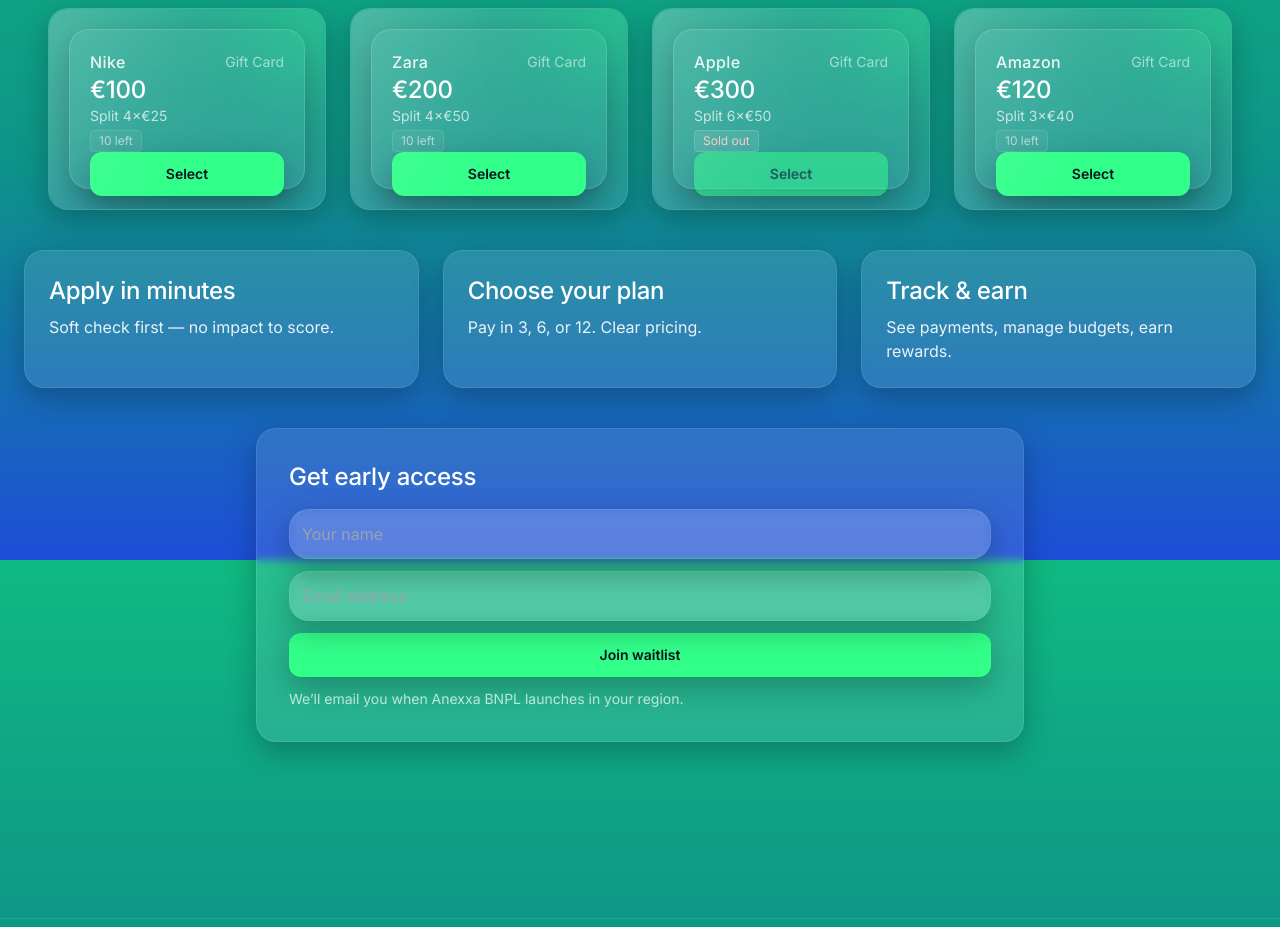
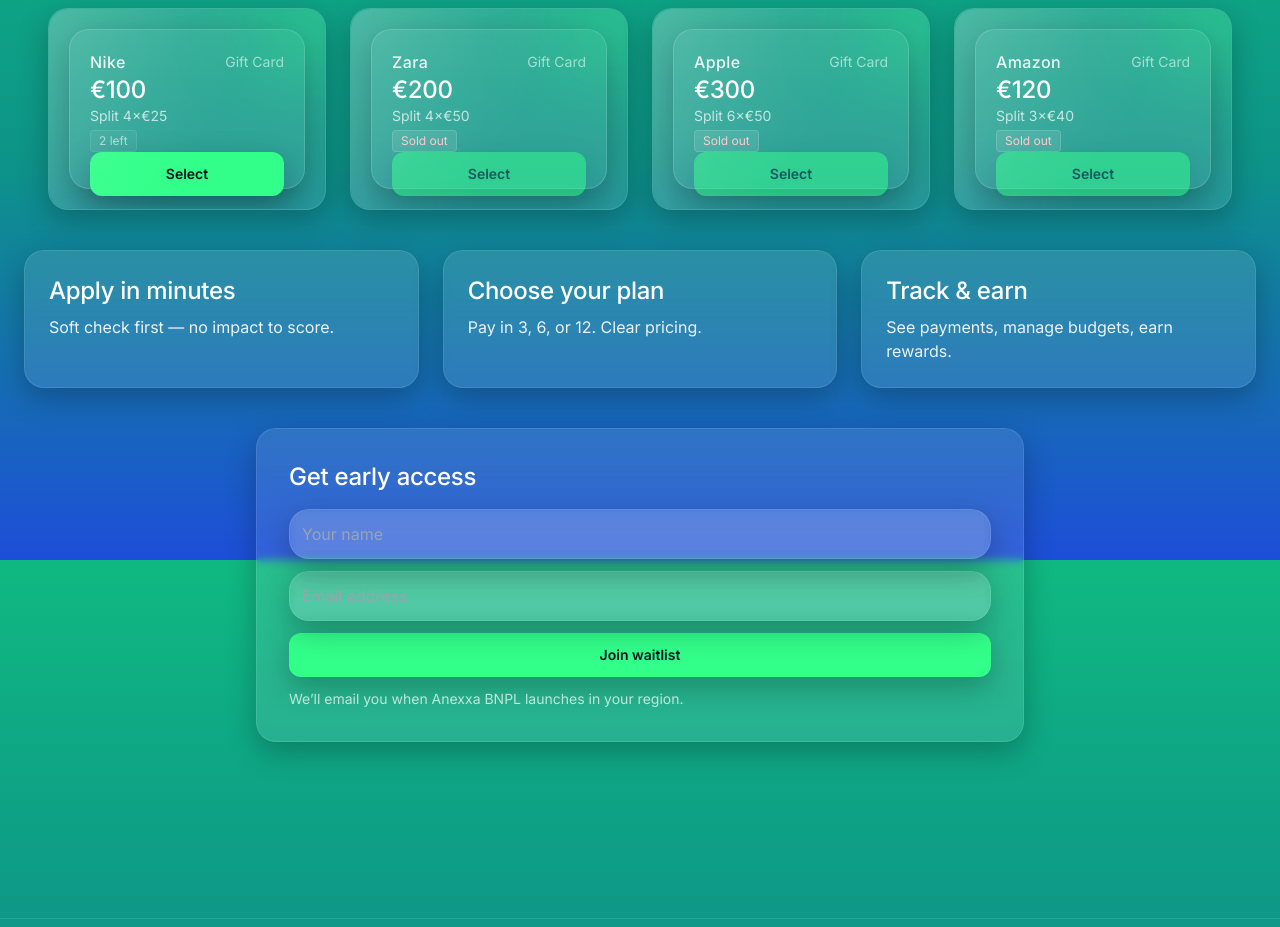
Before and after one commit to EylG2003/Anexxa-starter, a Next.js app: page /bnpl in a window 1280 px wide. Shown: the part 1040-1967 px from the top of the page. Built offline with nearby package versions, Linux system fonts and the light colour scheme.

Commit message:
Fix giftcards named export/import for Vercel

```diff
--- a/app/gift-cards/[slug]/page.tsx
+++ b/app/gift-cards/[slug]/page.tsx
@@ -1,19 +1,20 @@
 'use client'
 
 import Link from 'next/link'
-import { useParams, useSearchParams, notFound } from 'next/navigation'
-import { giftCards } from 'data/giftcards'
+import { useParams, useSearchParams } from 'next/navigation'
+import { giftCards } from '../../../data/giftcards'
 import { useMemo, useState } from 'react'
 
 export default function GiftCardProductPage() {
   const params = useParams<{ slug: string }>()
   const searchParams = useSearchParams()
-  const slug = params.slug
-  const card = useMemo(() => giftCards.find(g => g.slug === slug), [slug])
 
-  if (!card) return notFound()
+  const card = useMemo(() => giftCards.find(c => c.slug === params.slug), [params.slug])
+  if (!card) {
+    return <div className="p-8">Gift card not found.</div>
+  }
 
-  const amounts = (card.prices ?? card.denominations ?? []) as number[]
+  const amounts = card.denominations
 
   const [amount, setAmount] = useState<number>(amounts[0] ?? 100)
   const [plan, setPlan] = useState<number | null>(null)
@@ -29,7 +30,7 @@ export default function GiftCardProductPage() {
       const res = await fetch('/api/checkout-stripe', {
         method: 'POST',
         headers: { 'Content-Type': 'application/json' },
-        body: JSON.stringify({ slug, amount, plan }),
+        body: JSON.stringify({ slug: card.slug, amount, plan }),
       })
       if (!res.ok) throw new Error('Failed to create subscription checkout')
       const data = await res.json()
@@ -51,7 +52,7 @@ export default function GiftCardProductPage() {
       <div className="container-xl space-y-6">
         <div className="space-y-2">
           <p className="badge">Gift Card</p>
-          <h1 className="h1">{card.name}</h1>
+          <h1 className="h1">{card.brand}</h1>
           {error === 'out_of_stock' && (
             <div className="card p-3 bg-emerald-500/10 border border-emerald-400/30 text-emerald-100">
               Sorry — this card is out of stock right now.
--- a/data/giftcards.ts
+++ b/data/giftcards.ts
@@ -1,82 +1,52 @@
-export type GiftCardProduct = {
-  slug: string;
-  name: string;
-  prices?: number[];
-  denominations?: number[];
-  codes?: string[];
-  logo?: string;
-  brandColor?: string;
-};
+export type GiftCard = {
+  slug: string
+  brand: string
+  image: string
+  denominations: number[]
+  codes: string[]        // masked or real codes as needed
+}
 
-export const giftCards: GiftCardProduct[] = [
+export const giftCards: GiftCard[] = [
   {
-    slug: 'nike',
-    name: 'Nike',
-    description: 'Digital gift card redeemable at Nike online and stores.',
-    prices: [25, 50, 100, 200],
-    codes: [
-      'NIKE-100-ABCD-001','NIKE-100-ABCD-002','NIKE-100-ABCD-003','NIKE-50-EFGH-001','NIKE-50-EFGH-002',
-      'NIKE-200-IJKL-001','NIKE-200-IJKL-002','NIKE-25-MNOP-001','NIKE-25-MNOP-002','NIKE-150-QRST-001'
-    ],
+    slug: "nike",
+    brand: "Nike",
+    image: "/giftcards/nike.png",
+    denominations: [25, 50, 100, 200],
+    codes: ["NIKE-ABCD-1234", "NIKE-EFGH-5678"]
   },
   {
-    slug: 'zara',
-    name: 'Zara',
-    description: 'Zara eGift for fashion and accessories.',
-    prices: [25, 50, 100, 200],
-    codes: [
-      'ZARA-200-AAAA-001','ZARA-100-BBBB-001','ZARA-50-CCCC-001','ZARA-25-DDDD-001','ZARA-200-EEEE-002',
-      'ZARA-100-FFFF-002','ZARA-50-GGGG-002','ZARA-25-HHHH-002','ZARA-150-IIII-001','ZARA-75-JJJJ-001'
-    ],
+    slug: "hm",
+    brand: "H&M",
+    image: "/giftcards/hm.png",
+    denominations: [25, 50, 100, 200],
+    codes: []
   },
   {
-    slug: 'hm',
-    name: 'H&M',
-    description: 'H&M digital gift card for apparel and home.',
-    prices: [25, 50, 100, 200],
-    codes: [
-      'HM-100-AAAA-001','HM-50-BBBB-001','HM-25-CCCC-001','HM-200-DDDD-001','HM-100-EEEE-002',
-      'HM-50-FFFF-002','HM-25-GGGG-002','HM-150-HHHH-001','HM-75-IIII-001','HM-120-JJJJ-001'
-    ],
+    slug: "mango",
+    brand: "Mango",
+    image: "/giftcards/mango.png",
+    denominations: [25, 50, 100, 200],
+    codes: []
   },
   {
-    slug: 'mango',
-    name: 'Mango',
-    description: 'Mango eGift card for fashion and accessories.',
-    prices: [25, 50, 100, 200],
-    codes: [
-      'MANGO-150-AAAA-001','MANGO-100-BBBB-001','MANGO-50-CCCC-001','MANGO-25-DDDD-001','MANGO-200-EEEE-001',
-      'MANGO-150-FFFF-002','MANGO-100-GGGG-002','MANGO-50-HHHH-002','MANGO-25-IIII-002','MANGO-120-JJJJ-001'
-    ],
+    slug: "sephora",
+    brand: "Sephora",
+    image: "/giftcards/sephora.png",
+    denominations: [25, 50, 100, 200],
+    codes: []
   },
   {
-    slug: 'sephora',
-    name: 'Sephora',
-    description: 'Sephora eGift for beauty products.',
-    prices: [25, 50, 100, 200],
-    codes: [
-      'SEPH-100-AAAA-001','SEPH-50-BBBB-001','SEPH-25-CCCC-001','SEPH-200-DDDD-001','SEPH-150-EEEE-001',
-      'SEPH-100-FFFF-002','SEPH-50-GGGG-002','SEPH-25-HHHH-002','SEPH-75-IIII-001','SEPH-120-JJJJ-001'
-    ],
+    slug: "mediamarkt",
+    brand: "MediaMarkt",
+    image: "/giftcards/mediamarkt.png",
+    denominations: [25, 50, 100, 200],
+    codes: []
   },
   {
-    slug: 'mediamarkt',
-    name: 'MediaMarkt',
-    description: 'Electronics and appliances eGift card.',
-    prices: [25, 50, 100, 200],
-    codes: [
-      'MM-200-AAAA-001','MM-100-BBBB-001','MM-50-CCCC-001','MM-25-DDDD-001','MM-150-EEEE-001',
-      'MM-200-FFFF-002','MM-100-GGGG-002','MM-50-HHHH-002','MM-25-IIII-002','MM-120-JJJJ-001'
-    ],
+    slug: "amazon",
+    brand: "Amazon",
+    image: "/giftcards/amazon.png",
+    denominations: [25, 50, 100, 200],
+    codes: []
   },
-  {
-    slug: 'amazon',
-    name: 'Amazon',
-    description: 'Amazon eGift card usable across categories.',
-    prices: [25, 50, 100, 200],
-    codes: [
-      'AMZ-120-AAAA-001','AMZ-50-BBBB-002','AMZ-25-CCCC-001','AMZ-200-DDDD-001','AMZ-150-EEEE-001',
-      'AMZ-100-FFFF-002','AMZ-50-GGGG-003','AMZ-25-HHHH-004','AMZ-75-IIII-001','AMZ-90-JJJJ-001'
-    ],
-  },
-];
+]
--- a/lib/orders-store.ts
+++ b/lib/orders-store.ts
@@ -1,4 +1,4 @@
-import { giftCards as giftcards, GiftCardProduct } from 'data/giftcards';
+import { giftCards as giftcards, type GiftCard } from 'data/giftcards';
 
 export type Order = {
   id: string;
@@ -16,7 +16,7 @@ export type Order = {
 class OrdersStoreClass {
   public orders: Order[] = [];
 
-  private findProduct(slug: string): GiftCardProduct | undefined {
+  private findProduct(slug: string): GiftCard | undefined {
     return giftcards.find(g => g.slug === slug);
   }
 
```
